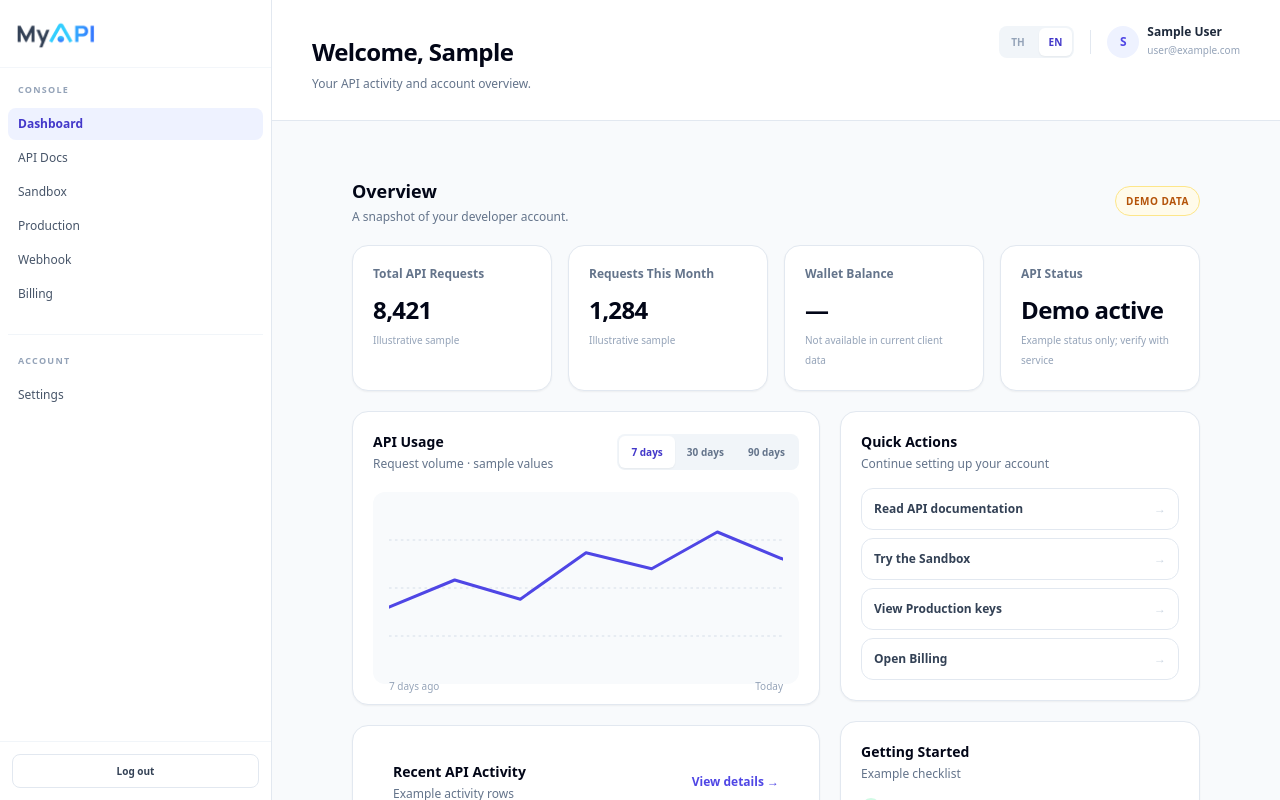
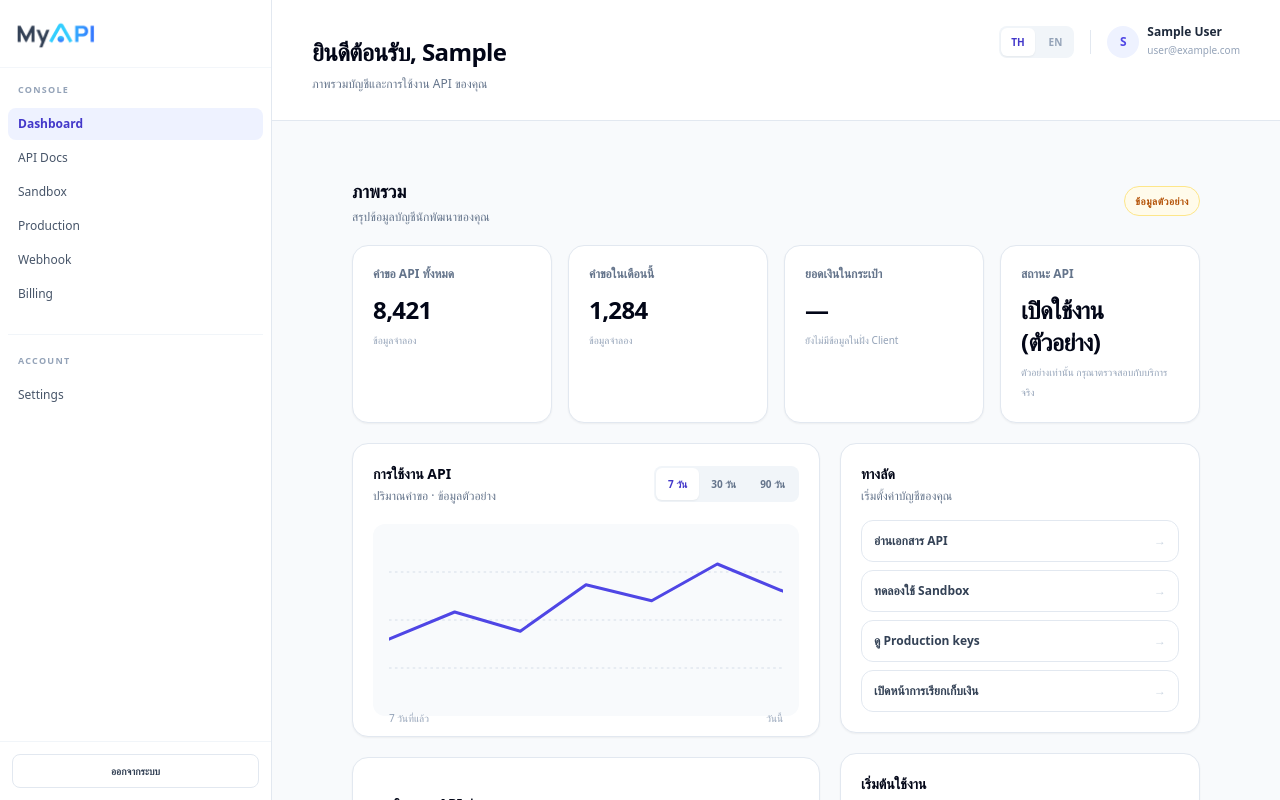
Before and after one commit to YadaSarakoon/MYAPI-Front-End, a React (Vite) app: page /dashboard in a window 1280 px wide. Built offline with nearby package versions, Linux system fonts and the light colour scheme; no server answers; sample sign-in values are in the browser's storage.

Commit message:
update setting language

```diff
--- a/src/features/dashboard/DashboardPage.tsx
+++ b/src/features/dashboard/DashboardPage.tsx
@@ -50,7 +50,7 @@ export function DashboardPage() {
   const { user, logout } = useAuth();
   const navigate = useNavigate();
   const [range, setRange] = useState<UsageRange>('7');
-  const [lang, setLang] = useState<'TH' | 'EN'>('EN');
+  const [lang, setLang] = useState<'TH' | 'EN'>('TH');
   const [dashboardData, setDashboardData] = useState<DashboardData | null>(null);
   const [loading, setLoading] = useState(true);
   const [loadError, setLoadError] = useState(false);
--- a/src/features/production/useProductionDashboard.ts
+++ b/src/features/production/useProductionDashboard.ts
@@ -8,7 +8,7 @@ import type { ProductionLanguage, ProductionStatus } from './types';
 export function useProductionDashboard() {
     const navigate = useNavigate();
     const [productionStatus, setProductionStatus] = useState<ProductionStatus>('approved');
-    const [lang, setLang] = useState<ProductionLanguage>('EN');
+    const [lang, setLang] = useState<ProductionLanguage>('TH');
 
     const handleApply = () => setProductionStatus('pending');
     const approveDemo = () => setProductionStatus('approved');
--- a/src/features/settings/SettingsPage.tsx
+++ b/src/features/settings/SettingsPage.tsx
@@ -34,7 +34,7 @@ export function SettingsPage() {
   const { user, logout } = useAuth();
   const navigate = useNavigate();
   const [preferences, setPreferences] = useState<AccountPreferences>({ productUpdateNotifications: false });
-  const [lang, setLang] = useState<'TH' | 'EN'>('EN');
+  const [lang, setLang] = useState<'TH' | 'EN'>('TH');
   const copy = COPY[lang];
   const provider = user?.providerData.map(({ providerId }) => providerId).join(', ') || 'Unknown';
   const handleLogout = async () => {
--- a/src/features/webhook/WebhookPage.tsx
+++ b/src/features/webhook/WebhookPage.tsx
@@ -117,7 +117,7 @@ function JsonPanel({ label, value, copyLabel = 'Copy JSON', copiedLabel = 'Copie
 
 export function WebhookPage() {
   const { user, logout } = useAuth();
-  const [language, setLanguage] = useState<'TH' | 'EN'>('EN');
+  const [language, setLanguage] = useState<'TH' | 'EN'>('TH');
   const copy = COPY[language];
   const [endpoints, setEndpoints] = useState<WebhookEndpoint[]>([]);
   const [deliveries, setDeliveries] = useState<WebhookDelivery[]>([]);
--- a/src/pages/Billing.tsx
+++ b/src/pages/Billing.tsx
@@ -241,7 +241,7 @@ function LineChart({
     );
 }
 
-export default function Wallet() {
+export default function Billing() {
     const navigate = useNavigate();
     const { logout } = useAuth();
     const {
--- a/src/pages/Production.tsx
+++ b/src/pages/Production.tsx
@@ -60,7 +60,6 @@ export function Production() {
                                     <StatusDot active />
                                     {copy.active}
                                 </Badge>
-                                <Badge tone="amber">Demo</Badge>
                             </div>
                         ) : null
                     }
```
